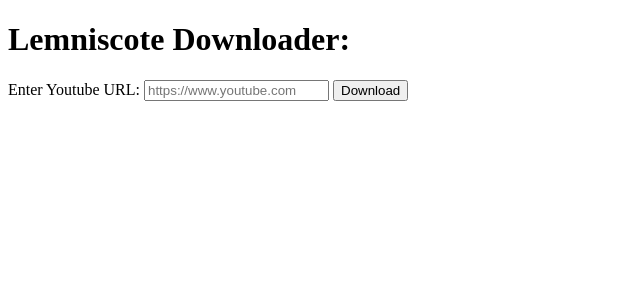
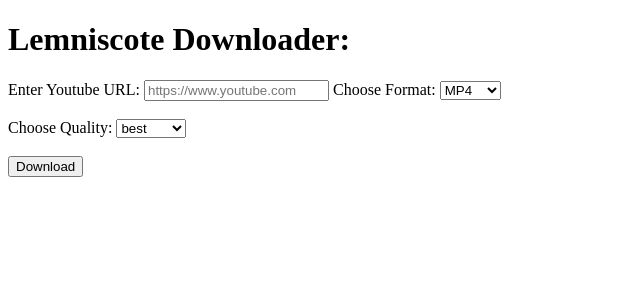
Before and after one commit to Pooyan013/fastapi-ytdl-app, a FastAPI app: page / in a window 1280 px wide. Shown: the top 300 px of the page, without its empty margins (0-640 px from the left). Run offline with FastAPI, Linux system fonts and the light colour scheme.

Commit message:
quality and format

```diff
--- a/main.py
+++ b/main.py
@@ -14,10 +14,10 @@ DOWNLOAD_DIR ="downloads/"
 if not os.path.exists(DOWNLOAD_DIR):
     os.makedirs(DOWNLOAD_DIR)
 
-def downlaod_video(url:str):
+def downlaod_video(url:str,format:str ,quality:str):
     ydl_opts={
         "outtmpl":f"{DOWNLOAD_DIR}%(title)s.%(ext)s",
-        "format":"best"
+        "format":f"{quality}[ext={format}]"
     }
     with YoutubeDL(ydl_opts) as ydl:
         info =ydl.extract_info(url, download=True)
@@ -30,9 +30,9 @@ async def index(request: Request):
 
 
 @app.get("/download/")
-async def download(request:Request,url):
+async def download(request:Request, url ,format, quality):
     try:
-        file_path = downlaod_video(url)
+        file_path = downlaod_video(url, format, quality)
         file_name = os.path.basename(file_path)
         return FileResponse(file_path,filename=file_name,media_type="application/octet-stream")
     except Exception as e:
--- a/templates/index.html
+++ b/templates/index.html
@@ -12,6 +12,20 @@
     <form action="/download/" method="get">
         <label for="url"> Enter Youtube URL:</label>
         <input type="text" name="url" id="url" required placeholder="https://www.youtube.com">
+
+        <label for="format">Choose Format:</label>
+        <select name="format" id="format">
+            <option value="mp4">MP4</option>
+            <option value="mkv">MKV</option>
+            <option value="webm">Webm</option>
+        </select><br><br>
+
+        <label for="quality">Choose Quality:</label>
+        <select name="quality" id="quality">
+            <option value="best">best</option>
+            <option value="medium">medium</option>
+            <option value="worst">worst</option>
+        </select><br><br>
         <button type="submit">Download</button>
     </form>
 </body>
```
